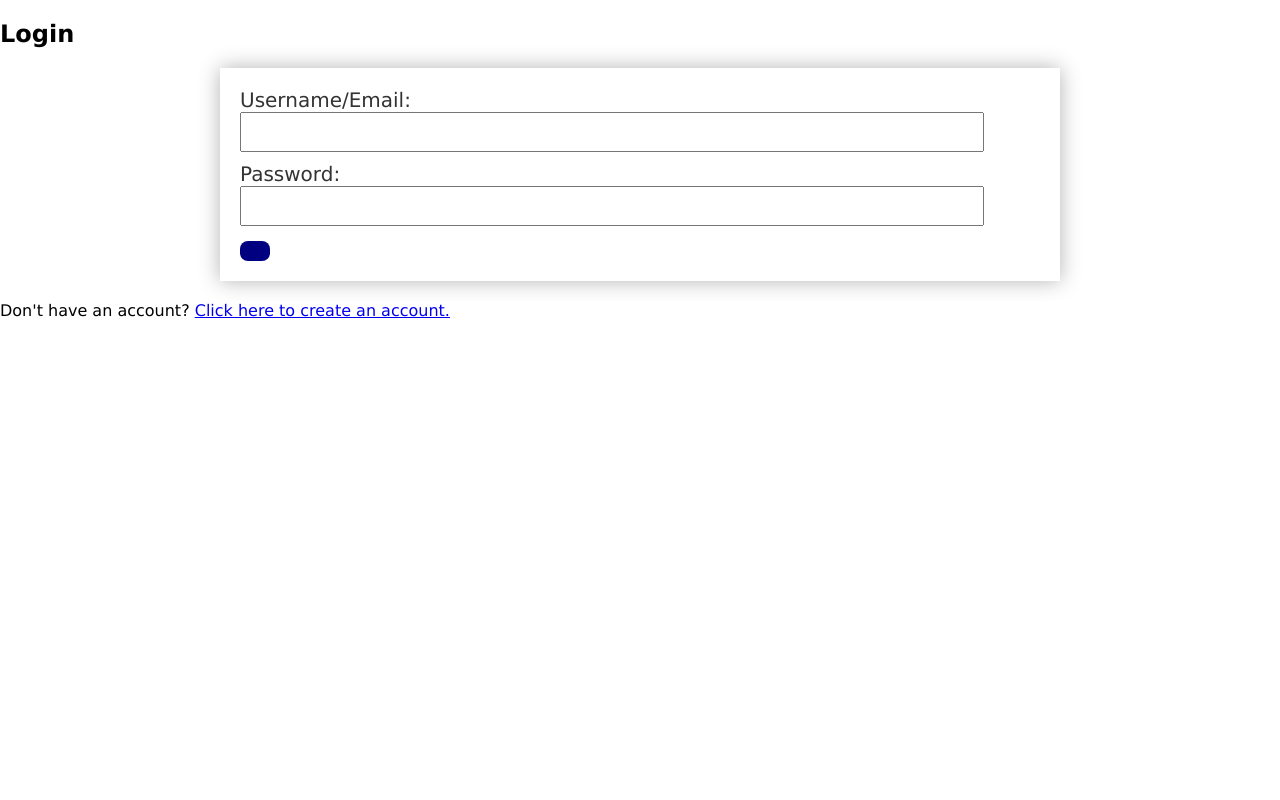
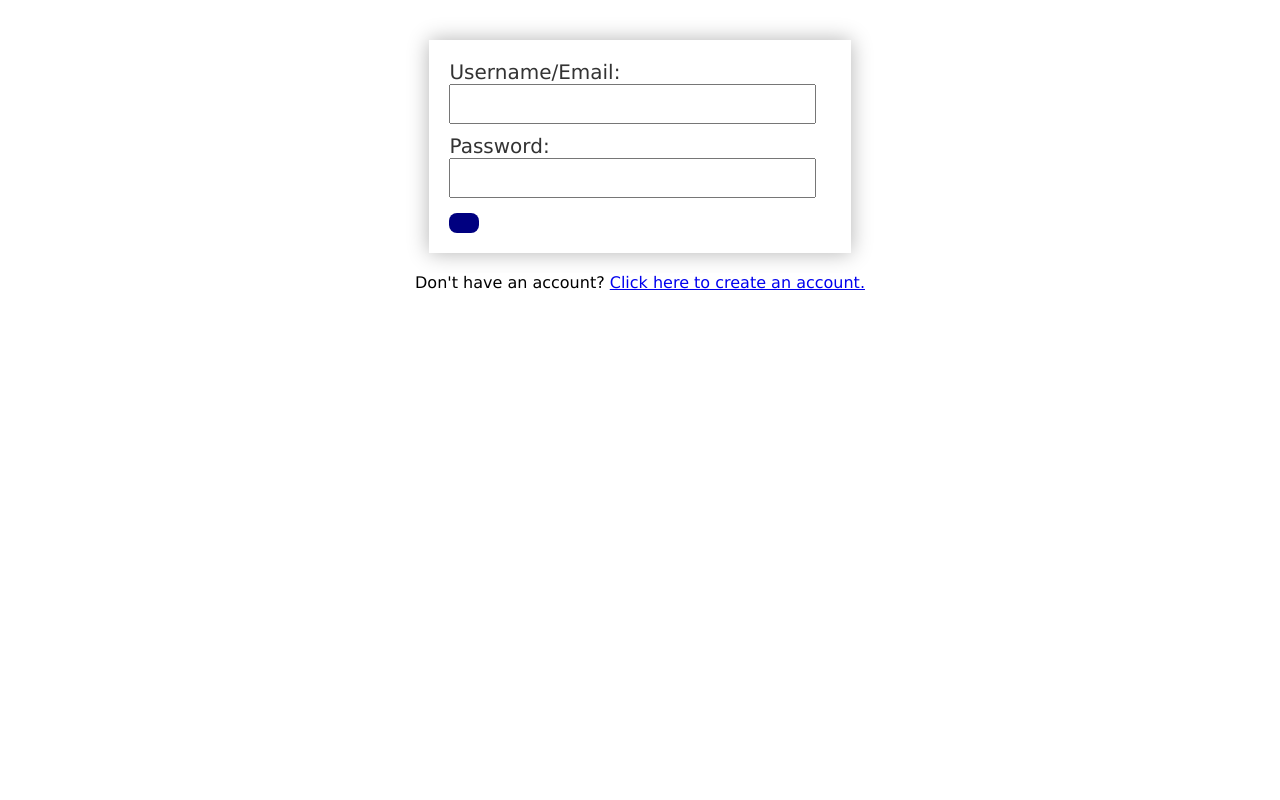
Before and after one commit to RG-GitUser/tech-blog, a Node project: template views/login.handlebars in a window 1280 px wide. Run offline with Node 20 templates, Linux system fonts and the light colour scheme; the template is opened without the code that fills it, so the values that code supplies are empty; some libraries are stand-ins or nearby versions.

Commit message:
ensure current changes are up to date

```diff
--- a/controllers/api/homeRoutes.js
+++ b/controllers/api/homeRoutes.js
@@ -41,11 +41,9 @@ router.get('/signup', async (req, res, next) => {
         next(error);
     }
 });
+// Route for rednering blogpostData
 
 
-
-
-// Route for rednering blogpostData
 
 // Define the route to serve the JSON data
 router.get('/blogpost', (req, res) => {
--- a/public/css/style.css
+++ b/public/css/style.css
@@ -2,9 +2,12 @@
 
 
 body, html {
-  margin: 0;
-  padding: 0;
+  display: flex;
+      flex-direction: column;
+      min-height: 100vh;
+      margin: 0;
 }
+
 
 /* Nav bar */
 
@@ -168,4 +171,44 @@ font-size: 20px;
   background-color: white;
   font-family: Verdana, Geneva, Tahoma, sans-serif;
 
+
 }
+
+
+#homepage-template {
+  flex: 1;
+  max-height: 80vh;
+  overflow-y: auto;
+  margin-bottom: 200px;
+
+}
+
+#new-post {
+  flex: 1;
+  max-height: 80vh;
+  overflow-y: auto;
+  margin-bottom: 200px;
+
+}
+
+#no-account {
+  flex: 1;
+  max-height: 80vh;
+  overflow-y: auto;
+  margin-bottom: 200px;
+  text-align: center;
+
+}
+
+
+
+
+
+
+
+footer {
+  background-color: #f4f4f4;
+  padding: 10px;
+  text-align: center;
+  margin-top:0%;
+}
--- a/public/js/home.js
+++ b/public/js/home.js
@@ -1,7 +1,7 @@
 
 //Function for fetching json data for posts
 document.addEventListener("DOMContentLoaded", function() {
-    fetch('/seeds/blogpostData.json')
+    fetch('./seeds/blogpostData.json')
       .then(response => {
         if (!response.ok) {
           throw new Error('Network response was not ok');
--- a/public/js/logIn.js
+++ b/public/js/logIn.js
@@ -2,10 +2,10 @@ document.addEventListener('DOMContentLoaded', function() {
     // Compile the Handlebars template
     const loginTemplate = Handlebars.compile(`
       <!-- login.handlebars -->
-      <h2>Login</h2>
+      <h2>Log In</h2>
       <form id="login-form">
         <div>
-          <label for="username">Username/Email:</label>
+          <label for="username">Username or Email:</label>
           <input type="text" id="username" value="{{username}}" />
         </div>
         <div>
--- a/server.js
+++ b/server.js
@@ -56,6 +56,7 @@ app.use((req, res, next) => {
 });
 
 
+
 // global error handler middleware
 app.use((err, req, res, next) => {
   console.error(err.stack);
--- a/views/login.handlebars
+++ b/views/login.handlebars
@@ -11,7 +11,7 @@
 
 
 <!-- login.handlebars -->
-<h2 id="login-title">Login</h2>
+<h2 id="login-title"></h2>
 <form id="login-form">
   <div>
     <label for="username">Username/Email:</label>
@@ -25,7 +25,8 @@
 </form>
 
  <div id="no-account">Don't have an account?
- <link id="create-account"><a href="/signup">Click here to create an account.</a></link>
+ <a id="create-account" href="/signup">Click here to create an account.</a>
+
 </div>
 
 </body>
```
Also changed, not shown: public/js/dashboard.js (deleted, +0 -13 lines), public/js/signUp.js (+4 -4 lines), views/layouts/main.handlebars (+6 -4 lines), views/singup.handlebars (+6 -13 lines), views/partials/footer.handlebars (line endings or trailing spaces).
